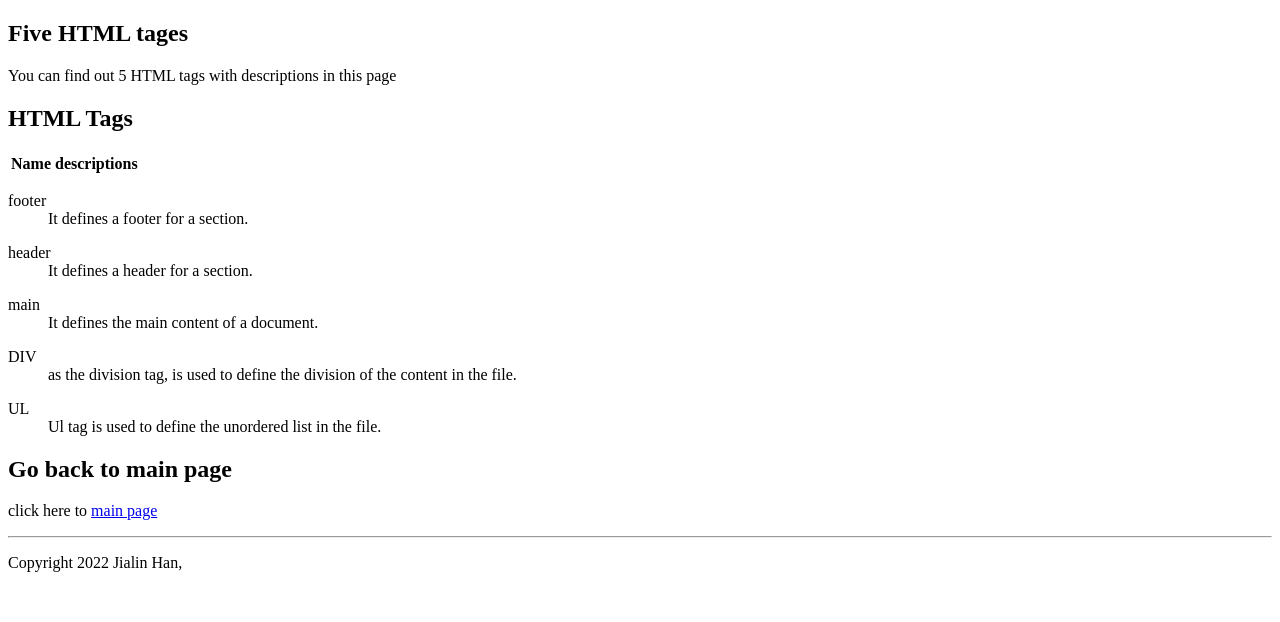
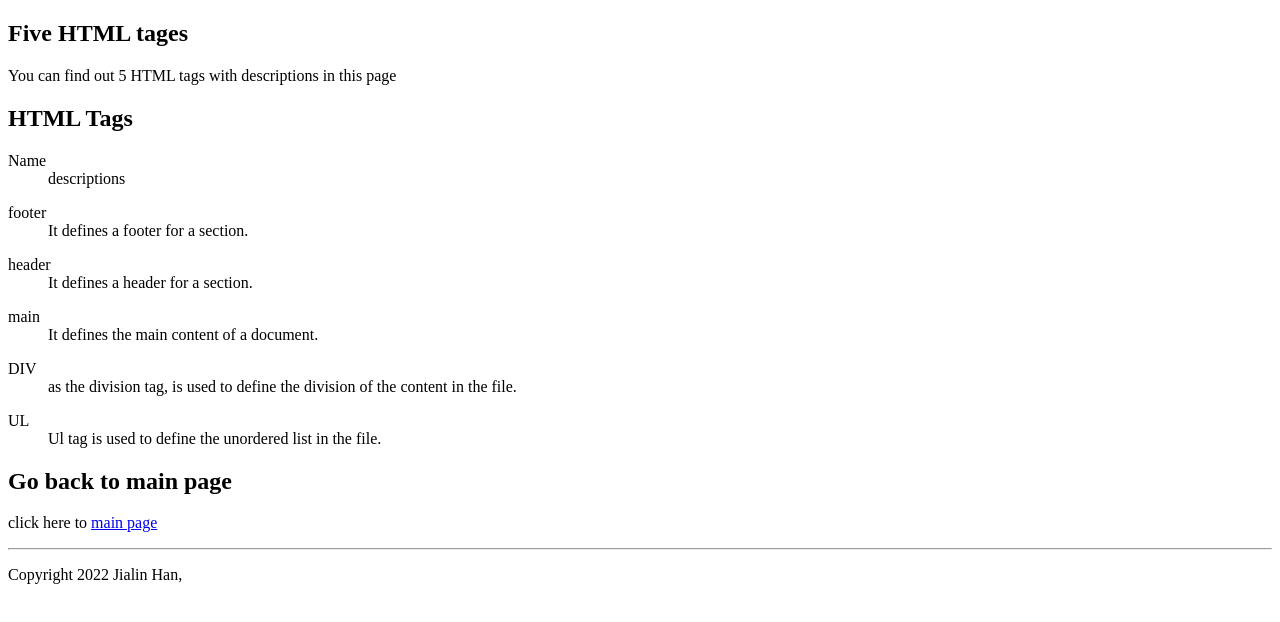
Before and after one commit to han00074/han00074.github.io, a plain HTML site: page html-assignment/notes.html in a window 1280 px wide. Drawn offline with Linux system fonts and the light colour scheme.

Commit message:
assignments update

```diff
--- a/html-assignment/css/assignment.css
+++ b/html-assignment/css/assignment.css
@@ -24,7 +24,7 @@ a:active{
     color: rgb(149, 21, 223);
 }
 #my-image{
-    box-shadow:  0px 0px 2px 1px;
+    box-shadow:  0px 0px 2px 1px black;
     }
 a:link{border-style: solid;}
 ul{list-style-type: square;}
--- a/html-assignment/notes.html
+++ b/html-assignment/notes.html
@@ -1,25 +1,21 @@
 <!DOCTYPE html>
 <html lang="en">
-<head>
+    <head>
     <meta charset="UTF-8">
     <meta http-equiv="X-UA-Compatible" content="IE=edge">
     <meta name="viewport" content="width=device-width, initial-scale=1.0">
     <title>5 HTML tages</title>
-</head>
-<body>
+    </head>
+    <body>
 
     <h2>Five HTML tages</h2>
     <p>You can find out 5 HTML tags with descriptions in this page</p>
     <section>
         <h2>HTML Tags</h2>
-        <table>
-            <thead>
-                <tr>
-                    <th>Name</th>
-                    <th>descriptions</th>
-                </tr>
-            </thead>
-        </table>
+                <dl>
+                    <dt>Name</dt>
+                    <dd>descriptions</dd>
+                </dl>
                 <dl>
                     <dt>footer</dt>
                     <dd>It defines a footer for a section.</dd>
@@ -49,5 +45,5 @@
         <p>Copyright 2022 Jialin Han,</p>
     </footer>
 
-</body>
+    </body>
 </html>
```
